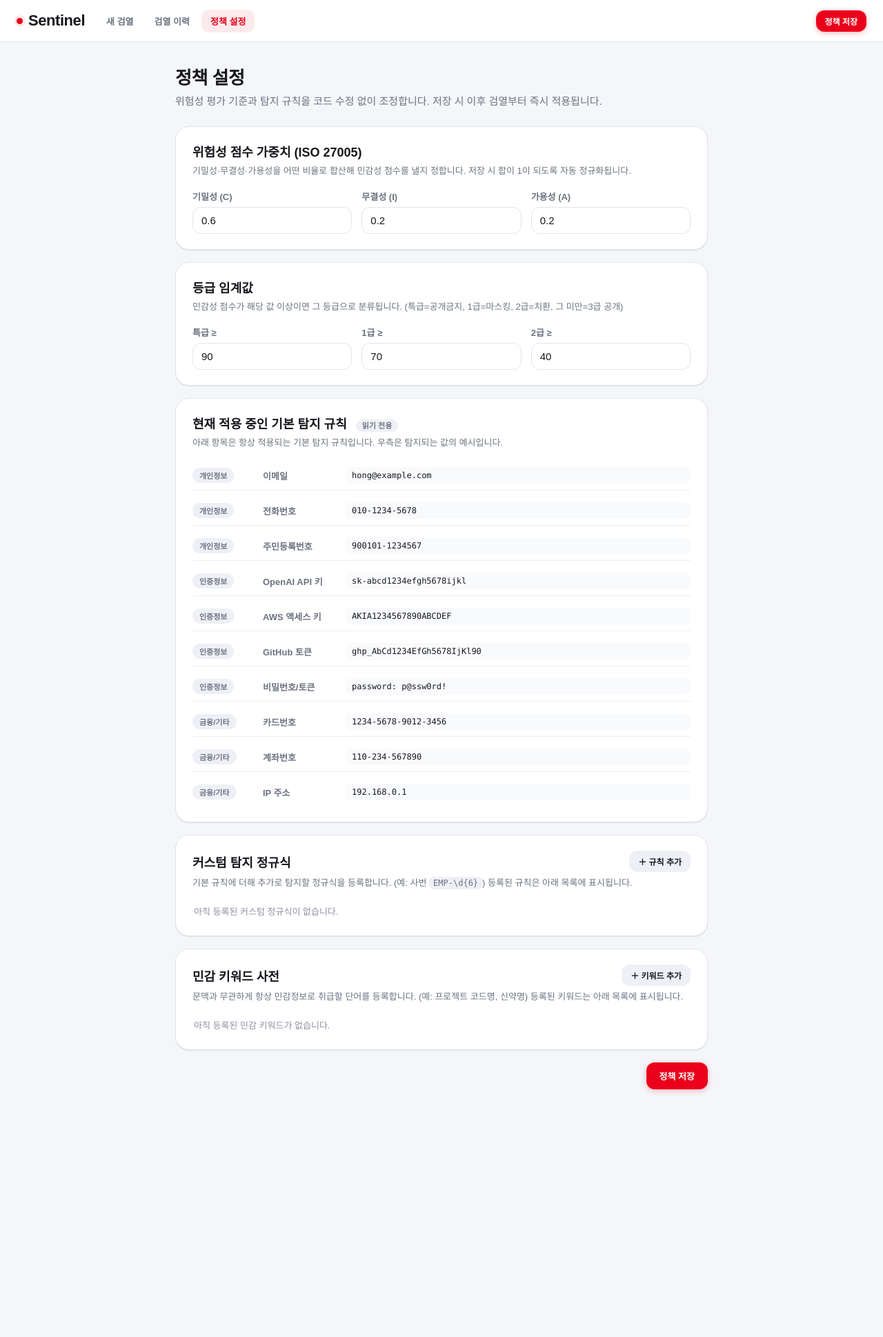
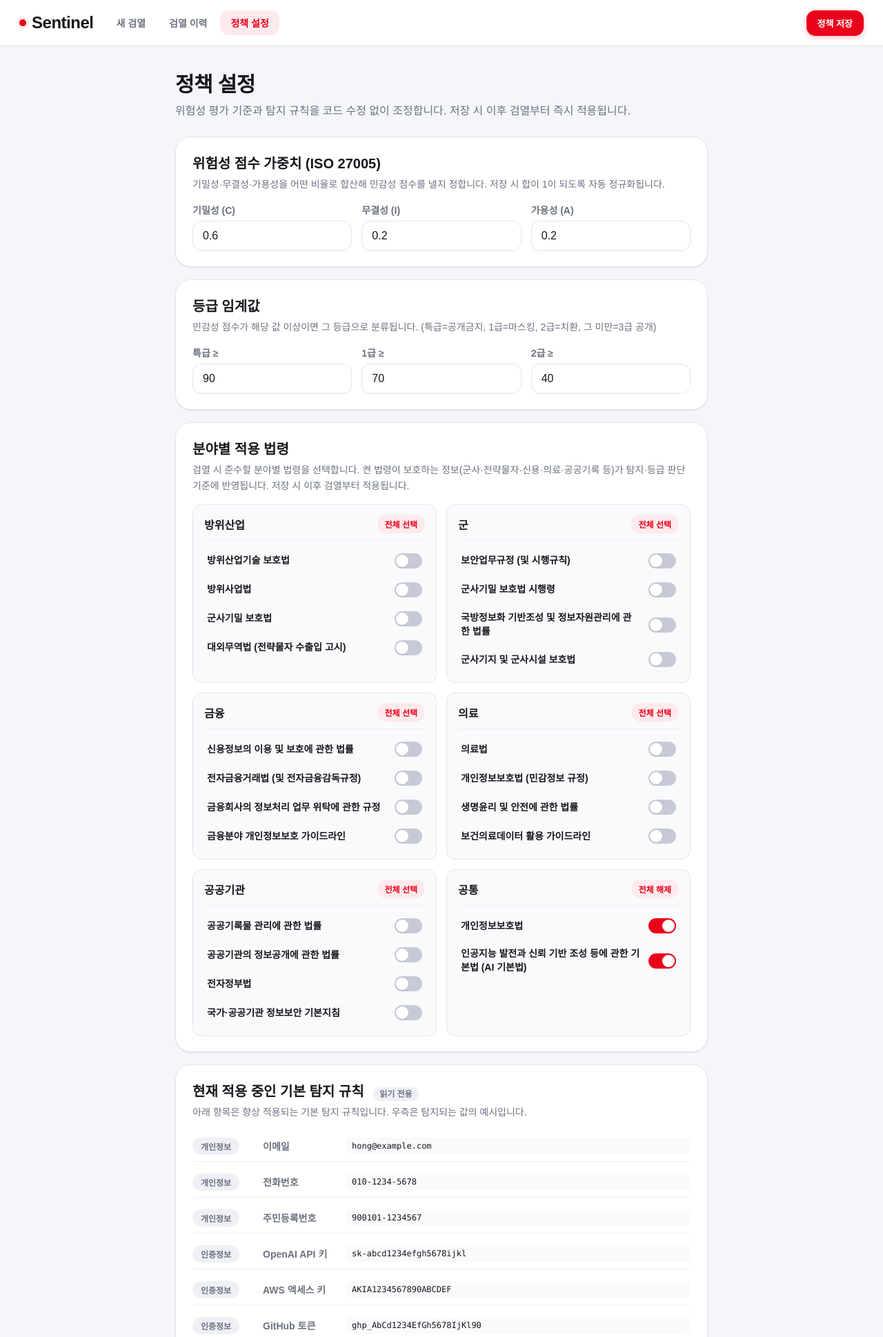
Before and after one commit to cosmosjiwan/Sentinel, a Flask app: page /policy in a window 1280 px wide. Shown: the top 1938 px of the page at 69% size. Before the commit the page ends 1585 px from the top, so only its background shows below. Run offline with Flask 3, Linux system fonts and the light colour scheme; some web fonts are replaced.

Commit message:
정책설정 분야별 법령 토글 추가 + 등급색 4색 팔레트 + 폰트·UI 확대 (#3)
분야별 적용 법령 토글
- 방위산업/군/금융/의료/공공기관/공통 6개 분야, 총 22개 법령을 정책 설정
  화면에서 토글로 적용 여부 선택 (공통 분야는 기본 활성)
- policy.py: REGULATION_SECTORS 카탈로그 + regulations 정책 스키마/검증 추가
- app.py: 켠 법령을 build_policy_hint()로 LLM 검열 기준에 분야별 주입
- policy.html/manage.css: 분야별 토글 스위치 UI + 전체 선택/해제

등급별 색상 → 테마 4색 팔레트 (심각도 순)
- 특급 #EB001B(레드) / 1급 #FF5F00(오렌지) / 2급 #F79E1B(앰버) / 3급 #B8B8B8(그레이)

폰트·UI 크기 확대
- 공통 타입 스케일 상향(base 15→16, lg 18→20, xl 30→34 등)
- 헤더·버튼·칩·아이콘·입력 등 구조 요소 및 랜딩/정책 페이지 크기 비례 조정


Claude-Session: https://claude.ai/code/session_01QcTcEAy6cybN3D3rM6DS6L

Co-authored-by: Claude <noreply@anthropic.com>

```diff
--- a/app.py
+++ b/app.py
@@ -30,7 +30,7 @@ def get_deploy_time():
 
 from patterns import scan_regex, force_mask_residual, MASK_TOKEN, BUILTIN_PATTERNS
 from risk import compute_score, grade_for_score, action_for_grade, GRADE_LABEL
-from policy import load_policy, save_policy, VALID_TYPES
+from policy import load_policy, save_policy, VALID_TYPES, REGULATION_SECTORS
 from export import build_exports
 
 RESULTS_DIR = "results"
@@ -243,6 +243,17 @@ def build_policy_hint():
         terms = ", ".join(f"{d['term']}({d['type']})" for d in pol["dictionary"])
         parts.append(
             f"- 다음 키워드는 문맥과 무관하게 반드시 민감정보로 탐지·태그한다: {terms}"
+        )
+    regs = pol.get("regulations", {})
+    enabled_lines = []
+    for sec in REGULATION_SECTORS:
+        names = [law["name"] for law in sec["laws"] if regs.get(law["id"])]
+        if names:
+            enabled_lines.append(f"  · {sec['name']}: {', '.join(names)}")
+    if enabled_lines:
+        parts.append(
+            "- 다음 분야별 법령의 보호 대상 정보(군사·전략물자·신용·의료·공공기록 등)를 "
+            "반드시 준수하여 탐지·등급 판단에 반영한다:\n" + "\n".join(enabled_lines)
         )
     return "\n".join(parts) + "\n"
 
@@ -699,7 +710,7 @@ def policy_page():
     ]
     return _no_store(app.make_response(
         render_template("policy.html", policy=load_policy(), types=VALID_TYPES,
-                        builtin=builtin, nav="policy")
+                        builtin=builtin, sectors=REGULATION_SECTORS, nav="policy")
     ))
 
 
--- a/static/css/common.css
+++ b/static/css/common.css
@@ -31,25 +31,25 @@
   --shadow16: 0 16px 40px rgba(16,24,40,.14), 0 4px 10px rgba(16,24,40,.05);
 
   /* ── Corner radii ── */
-  --r-control: 12px;
-  --r-card:    20px;
+  --r-control: 13px;
+  --r-card:    22px;
 
   /* ── Type scale (전 화면 공통 글자 크기) ── */
-  --fs-xs:   11px;  /* 마이크로 라벨·캡션 */
-  --fs-sm:   13px;  /* 보조 텍스트·컨트롤·칩 */
-  --fs-base: 15px;  /* 본문 기본 */
-  --fs-lg:   18px;  /* 카드·섹션 제목 */
-  --fs-xl:   30px;  /* 강조 수치(점수 등) */
+  --fs-xs:   12px;  /* 마이크로 라벨·캡션 */
+  --fs-sm:   14px;  /* 보조 텍스트·컨트롤·칩 */
+  --fs-base: 16px;  /* 본문 기본 */
+  --fs-lg:   20px;  /* 카드·섹션 제목 */
+  --fs-xl:   34px;  /* 강조 수치(점수 등) */
 
   /* ── Focus indicator ── */
   --focus: 0 0 0 2px #ffffff, 0 0 0 4px var(--accent);
 
-  /* ── Semantic (위험성 등급) ── */
-  --person:   #e11d48; --person-bg: #fef1f4;  /* 특급 */
-  --org:      #2563eb; --org-bg:    #eff4ff;  /* 2급  */
-  --ip:       #ea580c; --ip-bg:     #fff4ec;  /* 1급  */
-  --auth:     #7c3aed; --auth-bg:   #f5f0ff;
-  --secret:   #16a34a; --secret-bg: #edfbf1;  /* 3급  */
+  /* ── Semantic (위험성 등급 — 테마 4색 팔레트) ── */
+  --person:   #EB001B; --person-bg: #fdeaec;  /* 특급 (레드) */
+  --ip:       #FF5F00; --ip-bg:     #fff0e6;  /* 1급 (오렌지) */
+  --org:      #F79E1B; --org-bg:    #fef4e2;  /* 2급 (앰버) */
+  --secret:   #B8B8B8; --secret-bg: #f0f0f2;  /* 3급 (그레이) */
+  --auth:     #FF5F00; --auth-bg:   #fff0e6;  /* 인증정보 */
 }
 
 /* Keyboard focus indicator */
@@ -71,15 +71,15 @@ body {
   display: flex;
   align-items: center;
   justify-content: space-between;
-  padding: 0 24px;
-  height: 60px;
+  padding: 0 28px;
+  height: 66px;
   background: var(--surface);
   box-shadow: 0 1px 0 var(--border);
   flex-shrink: 0;
   z-index: 100;
 }
 .brand {
-  font-size: 22px;
+  font-size: 24px;
   font-weight: 800;
   letter-spacing: -0.02em;
   color: var(--text);
@@ -91,7 +91,7 @@ body {
 }
 .brand::before {
   content: "";
-  width: 9px; height: 9px;
+  width: 10px; height: 10px;
   border-radius: 50%;
   background: var(--accent);
   box-shadow: 0 0 0 4px var(--accent-bg);
@@ -109,14 +109,14 @@ body {
 .topnav { display: flex; align-items: center; gap: 4px; margin-left: 18px; flex: 1; }
 .topnav-link {
   font-size: var(--fs-sm); font-weight: 700; color: var(--muted);
-  text-decoration: none; padding: 7px 13px; border-radius: var(--r-control);
+  text-decoration: none; padding: 8px 15px; border-radius: var(--r-control);
   transition: background .12s, color .12s; white-space: nowrap;
 }
 .topnav-link:hover { background: var(--surface2); color: var(--text); }
 .topnav-link.active { background: var(--accent-bg); color: var(--accent); }
 .chip {
-  font-size: 11px;
-  padding: 4px 10px;
+  font-size: 12px;
+  padding: 5px 12px;
   border-radius: 999px;
   font-weight: 600;
   background: var(--surface2);
@@ -125,8 +125,8 @@ body {
 }
 .chip-plain { background: var(--surface3); }
 .icon-btn {
-  width: 34px;
-  height: 34px;
+  width: 38px;
+  height: 38px;
   border-radius: var(--r-control);
   border: none;
   background: transparent;
@@ -148,19 +148,19 @@ body {
   cursor: default;
 }
 .topbar-avatar {
-  width: 26px;
-  height: 26px;
+  width: 30px;
+  height: 30px;
   border-radius: 50%;
   background: var(--accent);
   display: flex;
   align-items: center;
   justify-content: center;
-  font-size: 11px;
+  font-size: 12px;
   font-weight: 600;
   color: #fff;
 }
 .topbar-username {
-  font-size: 12px;
+  font-size: 13px;
   color: var(--text);
 }
 
@@ -168,8 +168,8 @@ body {
 .btn {
   display: inline-flex; align-items: center; justify-content: center; gap: 6px;
   font-family: 'Pretendard', sans-serif;
-  font-size: 13px; font-weight: 700;
-  padding: 9px 18px;
+  font-size: 14px; font-weight: 700;
+  padding: 11px 20px;
   border-radius: var(--r-control);
   cursor: pointer;
   text-decoration: none;
@@ -183,7 +183,7 @@ body {
 .btn-secondary { background: var(--surface2); color: var(--text); border-color: transparent; }
 .btn-secondary:hover { background: var(--border); }
 .btn-secondary:active { background: var(--border); }
-.btn-sm { padding: 6px 12px; font-size: 12px; }
+.btn-sm { padding: 8px 15px; font-size: 13px; }
 
 /* ── 앱 쉘 (공통) ── */
 .app-shell {
@@ -195,8 +195,8 @@ body {
 
 /* ── 위험성 등급 칩 (ISO 27005 기반) ── */
 .grade-chip {
-  font-size: 11px;
-  padding: 3px 10px;
+  font-size: 12px;
+  padding: 4px 12px;
   border-radius: 999px;
   font-weight: 700;
   white-space: nowrap;
--- a/static/css/manage.css
+++ b/static/css/manage.css
@@ -8,7 +8,7 @@
 .page-narrow > * { max-width: none; }
 
 .page-head { margin-bottom: 24px; }
-.page-title { font-size: 26px; font-weight: 800; letter-spacing: -0.02em; color: var(--text); }
+.page-title { font-size: 30px; font-weight: 800; letter-spacing: -0.02em; color: var(--text); }
 .page-sub { font-size: var(--fs-base); color: var(--muted); margin-top: 6px; line-height: 1.6; }
 
 /* ── 통계 카드 ── */
@@ -21,7 +21,7 @@
   display: flex; flex-direction: column; gap: 8px;
 }
 .stat-label { font-size: var(--fs-sm); font-weight: 700; color: var(--muted); }
-.stat-num { font-size: 32px; font-weight: 800; color: var(--text); letter-spacing: -0.02em; line-height: 1; }
+.stat-num { font-size: 36px; font-weight: 800; color: var(--text); letter-spacing: -0.02em; line-height: 1; }
 .stat-num small { font-size: var(--fs-base); font-weight: 700; color: var(--subtle); }
 .stat-danger { color: var(--person); }
 .stat-dist .dist-chips { display: flex; flex-wrap: wrap; gap: 6px; margin-top: 2px; }
@@ -73,9 +73,49 @@
 .field span { font-size: var(--fs-sm); font-weight: 700; color: var(--muted); }
 .field input {
   font-family: 'Pretendard', sans-serif; font-size: var(--fs-base);
-  padding: 10px 12px; border-radius: var(--r-control); border: 1px solid var(--border);
+  padding: 12px 14px; border-radius: var(--r-control); border: 1px solid var(--border);
   background: var(--surface); color: var(--text);
 }
+
+/* ── 분야별 적용 법령 토글 ── */
+.reg-sectors {
+  display: grid; grid-template-columns: repeat(2, 1fr); gap: 14px;
+}
+.reg-sector {
+  border: 1px solid var(--border); border-radius: var(--r-control);
+  background: var(--surface3); padding: 14px 16px;
+}
+.reg-sector-head {
+  display: flex; align-items: center; justify-content: space-between; gap: 10px;
+  margin-bottom: 10px; padding-bottom: 10px; border-bottom: 1px solid var(--divider);
+}
+.reg-sector-name { font-size: var(--fs-base); font-weight: 800; color: var(--text); }
+.reg-all {
+  font-family: 'Pretendard', sans-serif; font-size: var(--fs-xs); font-weight: 700;
+  color: var(--accent); background: var(--accent-bg); border: none;
+  padding: 5px 11px; border-radius: 999px; cursor: pointer; white-space: nowrap;
+  transition: background .12s;
+}
+.reg-all:hover { background: var(--accent-bg-h); }
+.reg-laws { display: flex; flex-direction: column; gap: 4px; }
+.reg-law {
+  display: flex; align-items: center; gap: 12px;
+  padding: 8px 4px; cursor: pointer; user-select: none;
+}
+.reg-law-name { flex: 1; font-size: var(--fs-sm); font-weight: 600; color: var(--text); line-height: 1.4; }
+.reg-law input { display: none; }
+.reg-switch {
+  flex-shrink: 0; position: relative;
+  width: 40px; height: 22px; border-radius: 999px;
+  background: var(--disabled); transition: background .15s;
+}
+.reg-switch::after {
+  content: ""; position: absolute; top: 2px; left: 2px;
+  width: 18px; height: 18px; border-radius: 50%; background: #fff;
+  box-shadow: var(--shadow2); transition: transform .15s;
+}
+.reg-law input:checked ~ .reg-switch { background: var(--accent); }
+.reg-law input:checked ~ .reg-switch::after { transform: translateX(18px); }
 
 /* ── 규칙 리스트 (정규식 / 사전) ── */
 .rule-list { display: flex; flex-direction: column; gap: 8px; }
@@ -122,6 +162,7 @@
   .page { padding: 20px 14px 48px; }
   .stat-grid { grid-template-columns: repeat(2, 1fr); }
   .weight-grid { grid-template-columns: 1fr; }
+  .reg-sectors { grid-template-columns: 1fr; }
   .table-head { display: none; }
   .table-row { grid-template-columns: 1fr auto; gap: 8px 12px; }
   .col-date { grid-column: 1; font-size: var(--fs-xs); }
--- a/templates/policy.html
+++ b/templates/policy.html
@@ -46,6 +46,31 @@
       <label class="field"><span>특급 ≥</span><input type="number" id="tA" min="0" max="100" value="{{ policy.thresholds['특급'] }}"></label>
       <label class="field"><span>1급 ≥</span><input type="number" id="t1" min="0" max="100" value="{{ policy.thresholds['1급'] }}"></label>
       <label class="field"><span>2급 ≥</span><input type="number" id="t2" min="0" max="100" value="{{ policy.thresholds['2급'] }}"></label>
+    </div>
+  </section>
+
+  <!-- 분야별 적용 법령 토글 -->
+  <section class="policy-card">
+    <h2 class="policy-h">분야별 적용 법령</h2>
+    <p class="policy-desc">검열 시 준수할 분야별 법령을 선택합니다. 켠 법령이 보호하는 정보(군사·전략물자·신용·의료·공공기록 등)가 탐지·등급 판단 기준에 반영됩니다. 저장 시 이후 검열부터 적용됩니다.</p>
+    <div class="reg-sectors">
+      {% for sec in sectors %}
+      <div class="reg-sector" data-sector="{{ sec.id }}">
+        <div class="reg-sector-head">
+          <h3 class="reg-sector-name">{{ sec.name }}</h3>
+          <button type="button" class="reg-all" onclick="toggleSector('{{ sec.id }}')">전체 선택</button>
+        </div>
+        <div class="reg-laws">
+          {% for law in sec.laws %}
+          <label class="reg-law">
+            <span class="reg-law-name">{{ law.name }}</span>
+            <input type="checkbox" class="reg-toggle" data-law="{{ law.id }}" {{ 'checked' if policy.regulations.get(law.id) }}>
+            <span class="reg-switch" aria-hidden="true"></span>
+          </label>
+          {% endfor %}
+        </div>
+      </div>
+      {% endfor %}
     </div>
   </section>
 
@@ -146,11 +171,14 @@ function savePolicy() {
     type: r.querySelector('.r-type').value,
     term: r.querySelector('.r-term').value.trim(),
   })).filter(d => d.term);
+  const regulations = {};
+  document.querySelectorAll('.reg-toggle').forEach(cb => { regulations[cb.dataset.law] = cb.checked; });
   const payload = {
     weights: { confidentiality: num('wC'), integrity: num('wI'), availability: num('wA') },
     thresholds: { '특급': intval('tA'), '1급': intval('t1'), '2급': intval('t2') },
     custom_patterns: patterns,
     dictionary: dictionary,
+    regulations: regulations,
   };
   const status = document.getElementById('saveStatus');
   status.textContent = '저장 중...';
@@ -169,9 +197,29 @@ function savePolicy() {
     .catch(() => { status.textContent = '서버 오류'; status.classList.add('err'); });
 }
 
+// 분야 전체 선택/해제 토글 — 해당 분야 법령이 하나라도 꺼져 있으면 모두 켜고, 모두 켜져 있으면 모두 끈다.
+function toggleSector(sectorId) {
+  const sec = document.querySelector(`.reg-sector[data-sector="${sectorId}"]`);
+  if (!sec) return;
+  const boxes = [...sec.querySelectorAll('.reg-toggle')];
+  const allOn = boxes.every(b => b.checked);
+  boxes.forEach(b => { b.checked = !allOn; });
+  syncSectorLabels();
+}
+function syncSectorLabels() {
+  document.querySelectorAll('.reg-sector').forEach(sec => {
+    const boxes = [...sec.querySelectorAll('.reg-toggle')];
+    const allOn = boxes.length && boxes.every(b => b.checked);
+    const btn = sec.querySelector('.reg-all');
+    if (btn) btn.textContent = allOn ? '전체 해제' : '전체 선택';
+  });
+}
+
 (function init(){
   (POLICY.custom_patterns || []).forEach(addPatternRow);
   (POLICY.dictionary || []).forEach(addDictRow);
+  document.querySelectorAll('.reg-toggle').forEach(cb => cb.addEventListener('change', syncSectorLabels));
+  syncSectorLabels();
   refreshEmpty();
 })();
 </script>
```
Also changed, not shown: policy.py (+54 -0 lines), static/css/input.css (+11 -11 lines).
